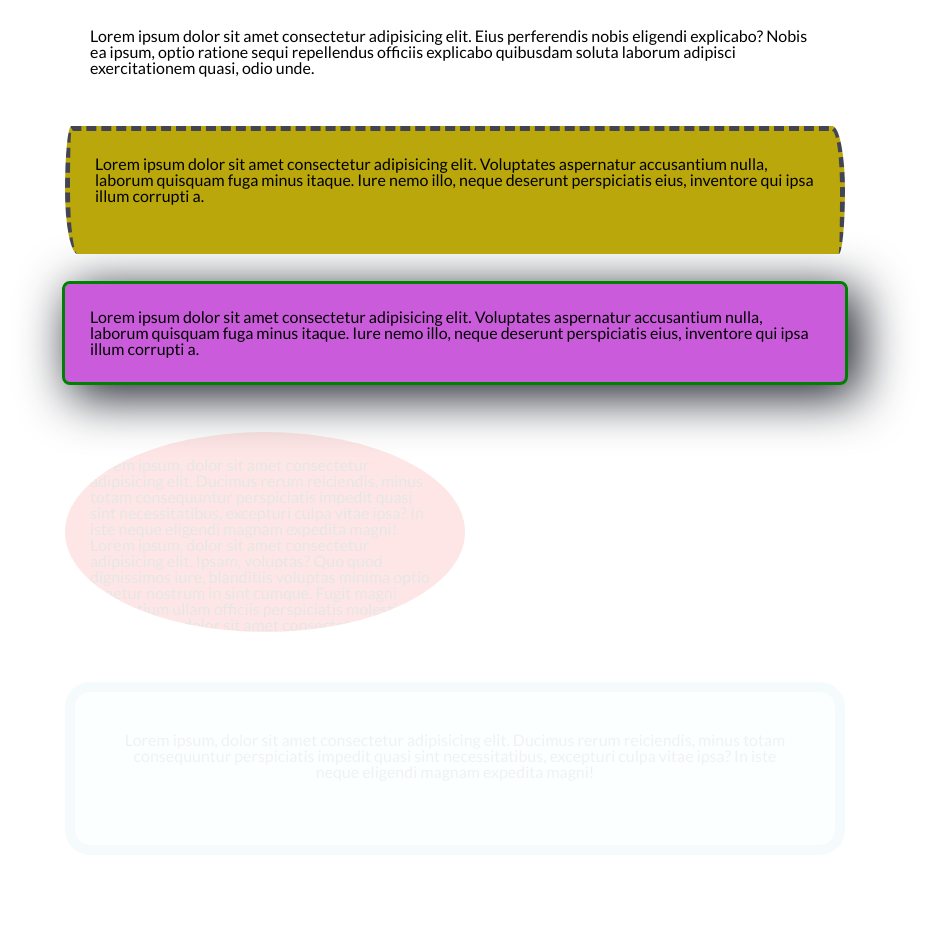
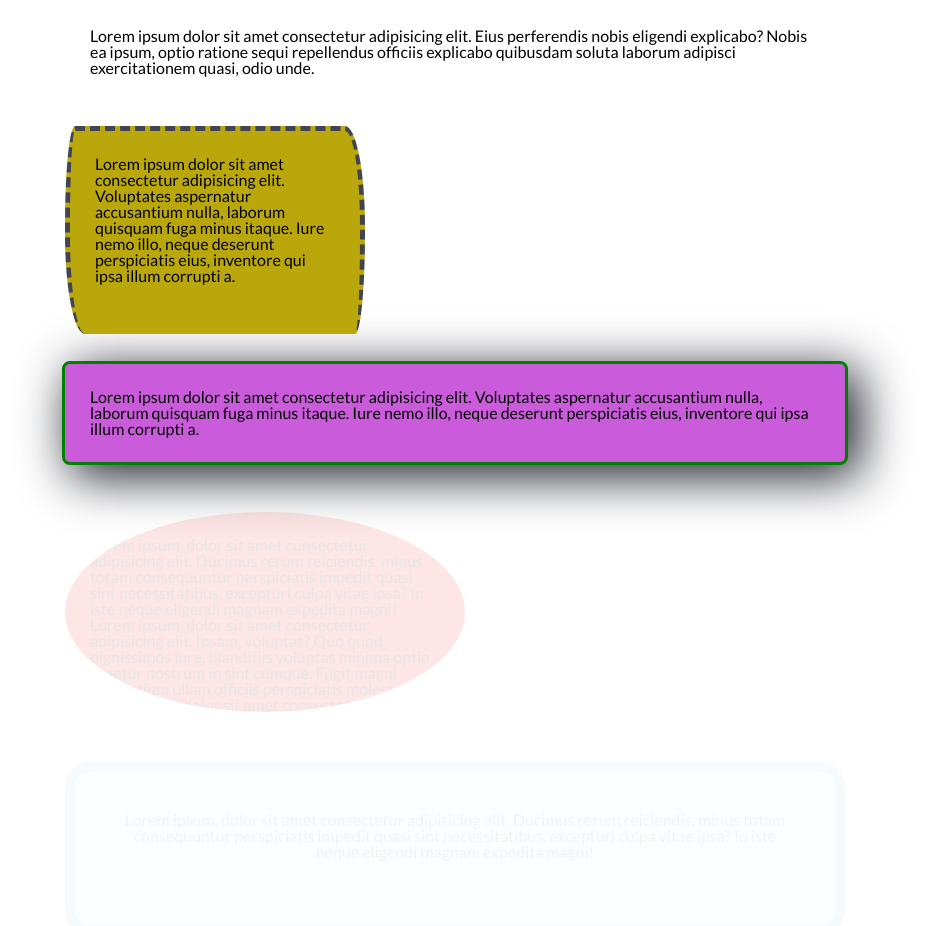
Before and after one commit to Shnekker/Lesson_6, a plain HTML site: page index.html in a window 1280 px wide. Shown: the part 2186-3112 px from the top of the page, without its empty margins (185-1114 px from the left). Before the commit the page ends 3041 px from the top, so only its background shows below. Drawn offline with nearby package versions, Linux system fonts and the light colour scheme; files whose address does not match are found by name.

Commit message:
Update style.css

```diff
--- a/css/style.css
+++ b/css/style.css
@@ -239,7 +239,7 @@ body {
   background-color: rgb(185, 167, 12);
   display: inline-block;
   margin-bottom: 30px;
-  maxw-width: 300px;
+  max-width: 300px;
   border: 5px dashed #424551;
   border-bottom: none;
   border-radius: 10px 20px/100px;
```
